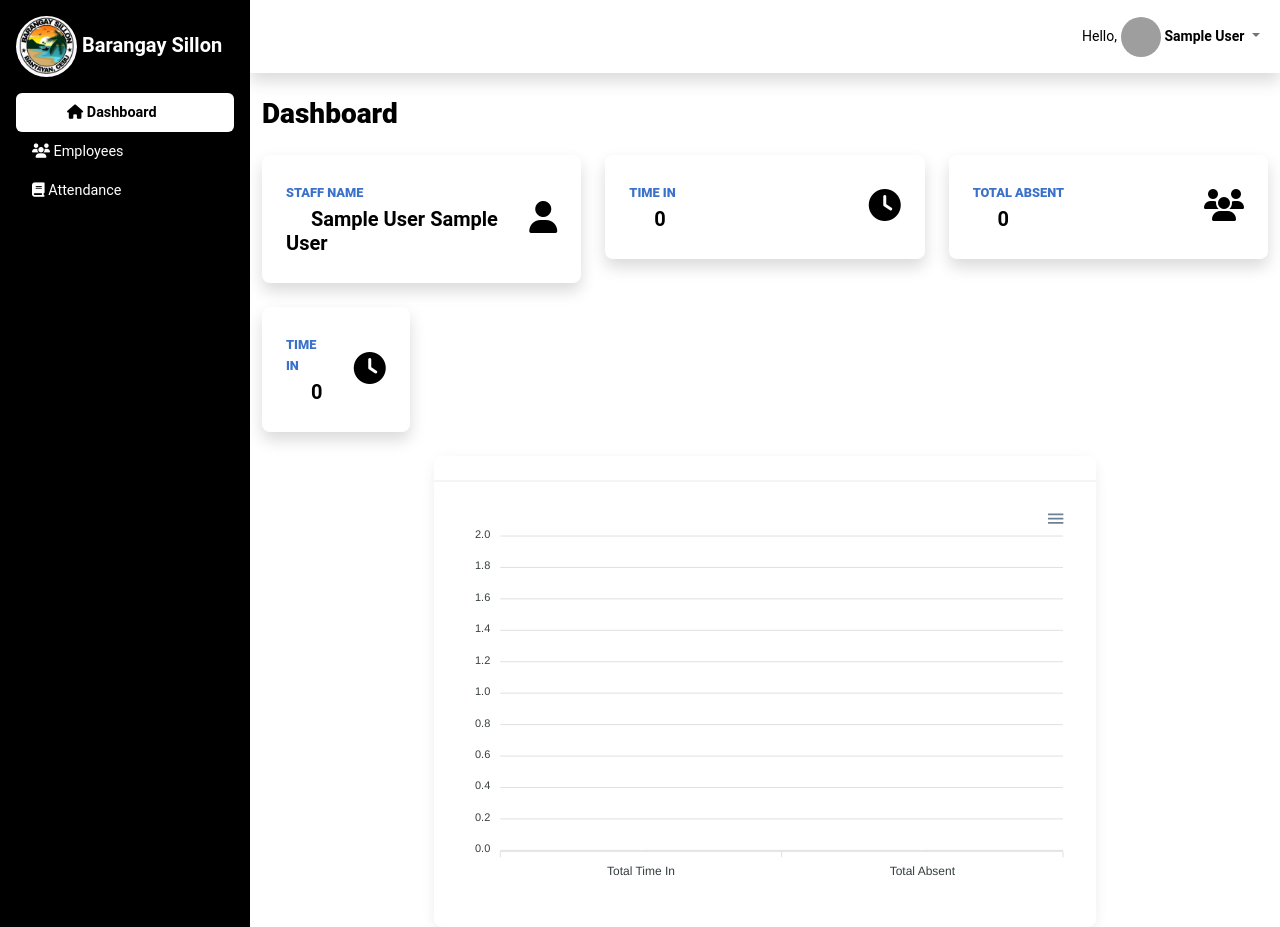
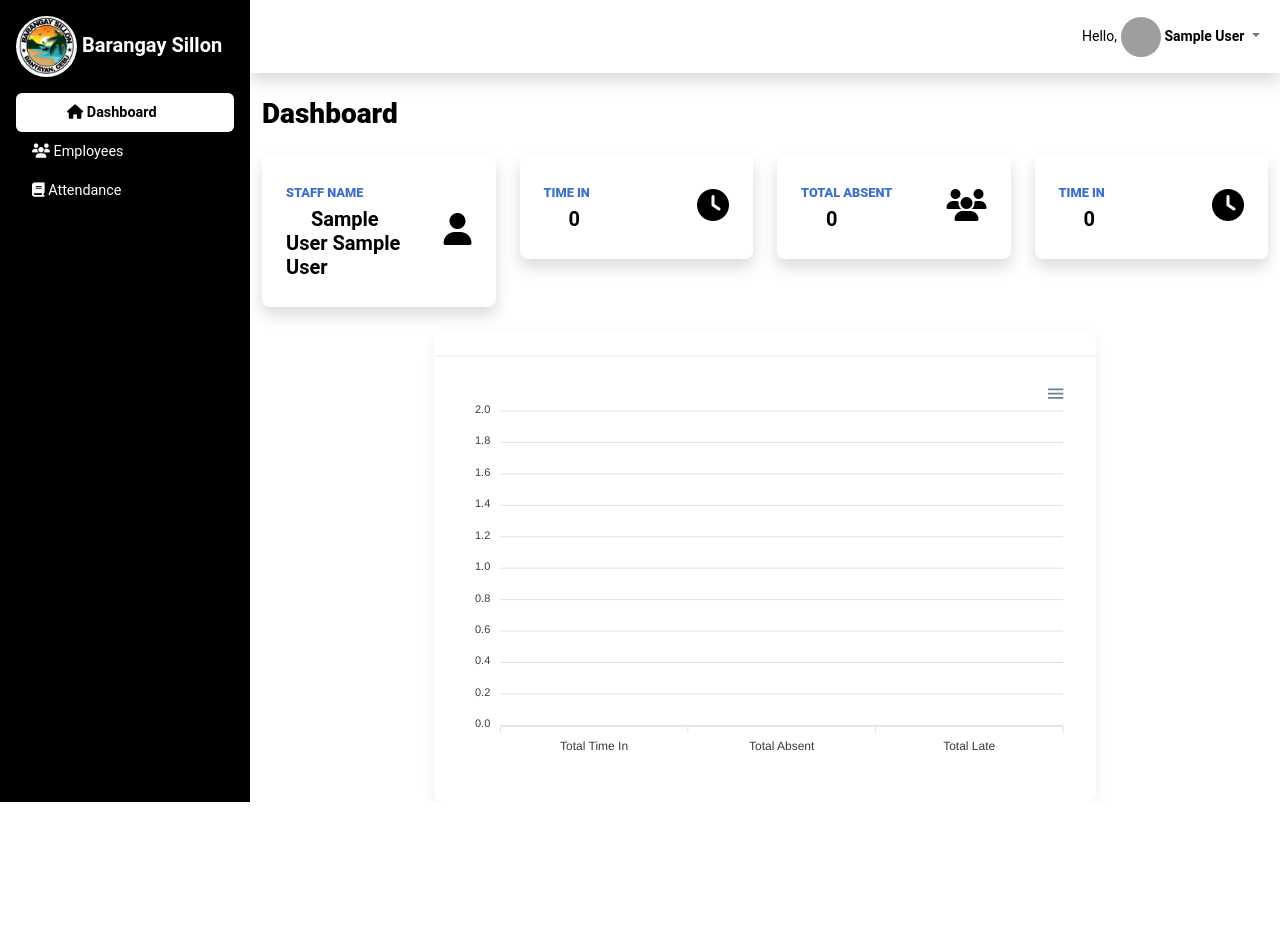
Before and after one commit to JessaUngod/Barangay-Sillon, a PHP site: page /staff/staff_dash.php in a window 1280 px wide. After the commit the page ends 802 px from the top, so only its background shows below. Run offline with PHP 8.4, Linux system fonts and the light colour scheme; the visitor is signed in with stand-in values (Sample User, id 1); data that the repository does not hold is empty; grey boxes are pictures that could not be loaded.

Commit message:
Update staff_dash.php

```diff
--- a/staff/staff_dash.php
+++ b/staff/staff_dash.php
@@ -172,7 +172,7 @@ if(!empty($_SESSION['idstaff'])){
 
 
 
-                          <div class="col-xl-4 col-md-6 mb-4" style="color: #000;">
+                          <div class="col-xl-3 col-md-6 mb-4" style="color: #000;">
                             <div class="card  shadow h-60 py-1">
 
                                 <div class="card-body">
@@ -195,7 +195,7 @@ if(!empty($_SESSION['idstaff'])){
                             </div>
                         </div>
 
-                        <div class="col-md-4  mb-4" style="color: #000;">
+                        <div class="col-md-3  mb-4" style="color: #000;">
                             <div class="card  shadow h-60 py-1">
 
                                 <div class="card-body">
@@ -232,7 +232,7 @@ error_reporting(0);
                             </div>
                         </div>
 
-                  <div class=" col-md-4 mb-4" style="color: #000;">
+                  <div class=" col-md-3 mb-4" style="color: #000;">
                             <div class="card  shadow h-60 py-1">
 
                                 <div class="card-body">
@@ -278,7 +278,7 @@ error_reporting(0);
                                 </div>
                             </div>
                         </div>
-  <div class="col-md-2  mb-4" style="color: #000;">
+  <div class="col-md-3  mb-4" style="color: #000;">
                             <div class="card  shadow h-60 py-1">
 
                                 <div class="card-body">
@@ -394,7 +394,7 @@ echo $absent;
                ]
      }],
      xaxis: {
-         categories: ['Total Time In', 'Total Absent']
+         categories: ['Total Time In', 'Total Absent', 'Total Late']
      }
  }
  var chart = new ApexCharts(document.querySelector("#chart"), options);
```
